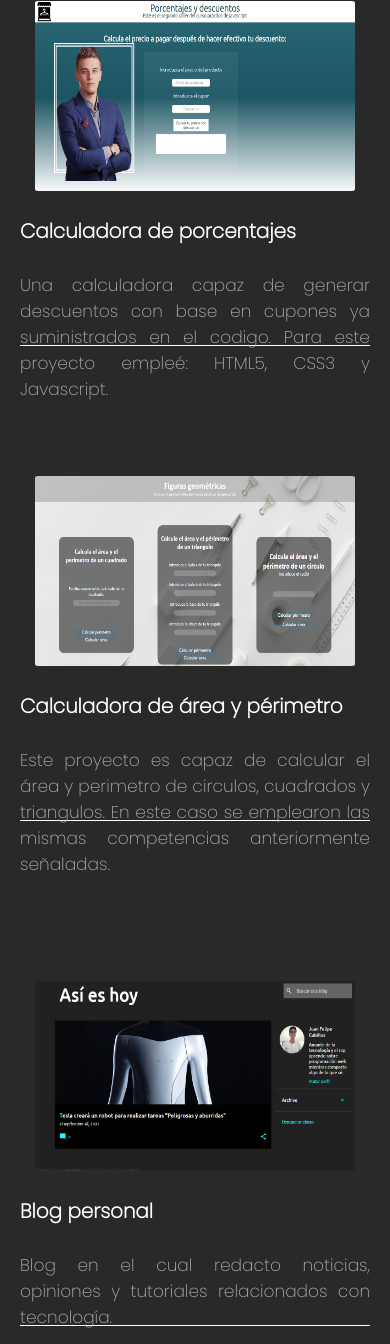
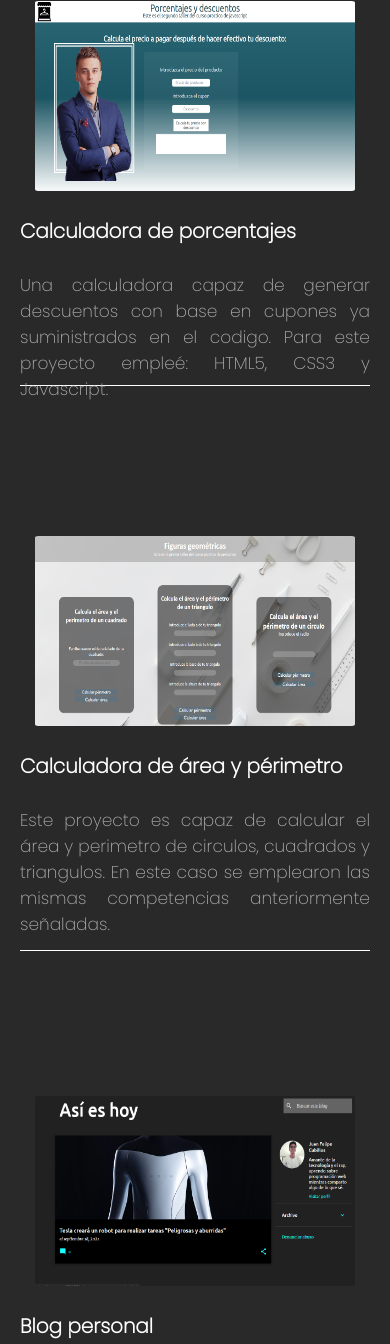
Before and after one commit to Felipc47/felipc47, a plain HTML site: page index.html in a window 390 px wide. Shown: the part 576-1920 px from the top of the page. Drawn offline with Linux system fonts and the light colour scheme.

Commit message:
otro arreglo

```diff
--- a/style.css
+++ b/style.css
@@ -338,18 +338,19 @@ footer{
     .contenido2{
         margin-top: 2rem;
         border-bottom: solid 1px white;
-        height: 13rem;
+        height: 17rem;
+        background-color: rgba(0, 255, 255, 0);
     }
     .contenido3{
-        margin-top: 13rem;
+        margin-top: 19rem;
     }
     .contenido4{
         margin-top: 2rem;
         border-bottom: solid 1px white;
-        height: 13rem;
+        height: 20rem;
     }
     .contenido5{
-        margin-top: 25.5rem;
+        margin-top: 37rem;
     }
     .contenido6{
         margin-top: 2rem;
@@ -357,13 +358,13 @@ footer{
         height: 13rem;
     }
     .contenido7 {
-        margin-top: 48rem;
+        margin-top: 60rem;
         width: 100%;
     }
 
 
     footer{
-        margin-top: 130rem;
+        margin-top: 120rem;
         height: 29rem;
         display: flex;
         justify-content: center;
```
